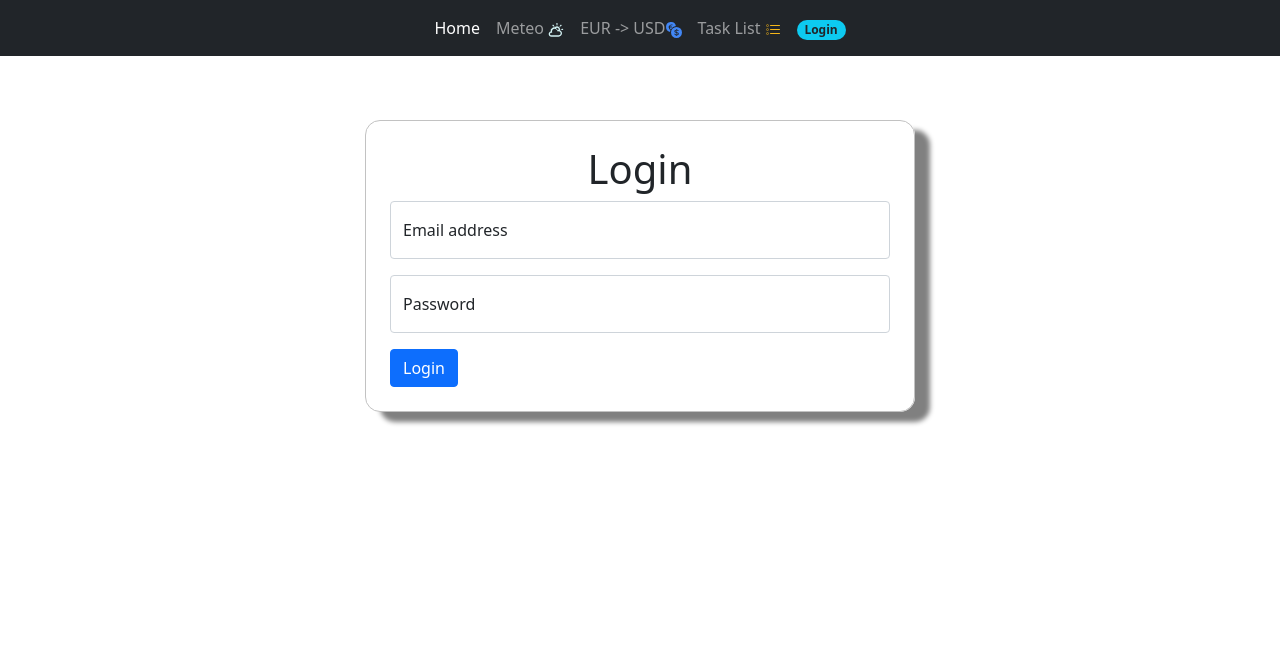
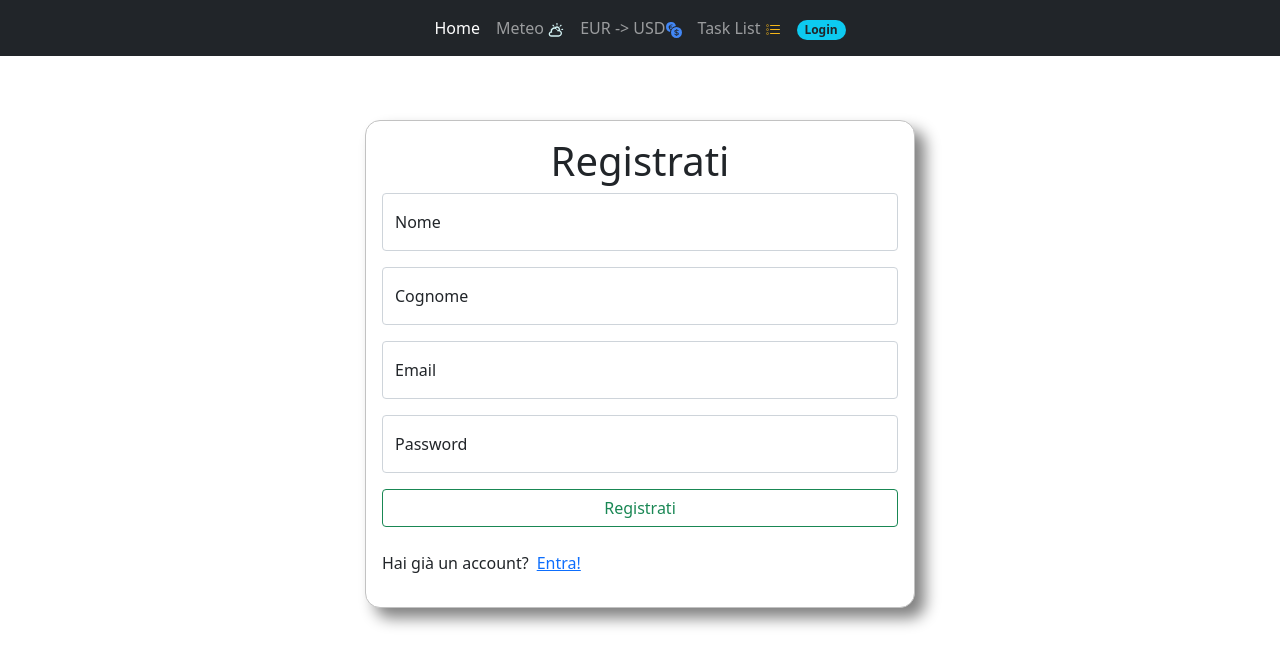
Before and after one commit to Chri2187/fullstack, a React (Create React App) app in the folder client/: page /register in a window 1280 px wide. Before the commit this address led to /. Shown: the top 666 px of the page. Built offline with nearby package versions, Linux system fonts and the light colour scheme.

Commit message:
General Login update

```diff
--- a/client/src/App.js
+++ b/client/src/App.js
@@ -15,6 +15,7 @@ function App() {
             <Navbar />
             <Routes>
                 <Route path='/' element={<Login />} />
+                <Route path='/register' element={<Register />} />
                 <Route element={<ProtectedRoutes />}>
                     <Route path='/home' element={<Home />} />
                     <Route path='/converter' element={<Converter />} />
--- a/client/src/components/FormInput.js
+++ b/client/src/components/FormInput.js
@@ -1,18 +1,18 @@
-import React from "react";
+import React from 'react';
 
 const FormInput = ({ name, type, value, handleChange, labelText }) => {
     return (
-    <div>
-      <label className="form-label" htmlFor={name}>
-        {labelText}
-      </label>
+        <div className='form-floating mb-3'>
             <input
                 type={type}
-        className="form-control"
+                className='form-control'
+                id={name}
+                placeholder='name@example.com'
                 value={value}
                 name={name}
                 onChange={handleChange}
             />
+            <label htmlFor={name}> {labelText}</label>
         </div>
     );
 };
--- a/client/src/index.css
+++ b/client/src/index.css
@@ -101,7 +101,7 @@ code {
 }
 
 .card {
-    box-shadow: 10px 10px 5px grey;
+    box-shadow: 10px 10px 15px grey;
 }
 
 /* Dashboard */
@@ -124,5 +124,8 @@ code {
 }
 
 .form-login {
-    box-shadow: 10px 10px 5px grey;
+    box-shadow: 10px 10px 15px grey;
 }
+#formContainer {
+    box-shadow: 10px 10px 15px grey;
+}
--- a/client/src/pages/Login.js
+++ b/client/src/pages/Login.js
@@ -1,34 +1,64 @@
-import { useState } from 'react';
+import { useEffect, useState } from 'react';
 import axios from 'axios';
 import Swal from 'sweetalert2';
 import { useNavigate } from 'react-router-dom';
+import { Link } from 'react-router-dom';
+import { useAppContext } from '../context/appContext';
 import FormInput from '../components/FormInput';
+
 const Login = () => {
     const navigate = useNavigate();
-    const [email, setEmail] = useState('');
-    const [password, setPassword] = useState('');
-    const [redirect, setRedirect] = useState(false);
+    const initialState = {
+        email: '',
+        password: '',
+    };
+    const { loginUser, token } = useAppContext();
+
+    useEffect(() => {
+        if (token) {
+            setTimeout(() => {
+                navigate('/home');
+            }, 1000);
+        }
+    }, [token, navigate]);
+
     const urlBE = 'http://localhost:3001/api/auth';
-
+    const [values, setValues] = useState(initialState);
+    const handleChange = (e) => {
+        setValues({ ...values, [e.target.name]: e.target.value });
+    };
     const handleSubmit = async (e) => {
         e.preventDefault();
+
         try {
-            const response = await axios.post(urlBE + '/login', {
-                email,
-                password,
-            });
-            console.log(response.data);
-            if (response.data.user.email === email) {
-                localStorage.setItem('token', response.data.token);
-                localStorage.setItem('user', response.data.user.name);
-                navigate('/home');
-            } else {
-                Swal.fire({
-                    icon: 'error',
-                    title: 'Oops...',
-                    text: 'Something went wrong - Check credentials',
-                });
-            }
+            // const response = await axios.post(urlBE + '/login', {
+            //     email,
+            //     password,
+            // });
+            // console.log(response.data);
+            // if (response.data.user.email === email) {
+            //     localStorage.setItem('token', response.data.token);
+            //     localStorage.setItem('user', response.data.user.name);
+            //     navigate('/home');
+            // } else {
+            //     Swal.fire({
+            //         icon: 'error',
+            //         title: 'Oops...',
+            //         text: 'Something went wrong - Check credentials',
+            //     });
+            // }
+            // if (!email || !password) {
+            //     Swal.fire(
+            //         'I campi Email e Password sono obbligatori',
+            //         '',
+            //         'warning'
+            //     );
+            //     return;
+            // }
+            const { email, password } = values;
+            const currUser = { email, password };
+            console.log(currUser);
+            loginUser(currUser);
 
             Swal.fire({
                 icon: 'success',
@@ -37,9 +67,9 @@ const Login = () => {
                 showConfirmButton: false,
                 timer: 1000,
             });
-            // setTimeout(() => {
-            //     window.location.reload(false);
-            // }, 1000);
+            setTimeout(() => {
+                window.location.reload(false);
+            }, 1000);
         } catch (err) {
             Swal.fire({
                 icon: 'error',
@@ -50,40 +80,42 @@ const Login = () => {
     };
     return (
         <>
-            <div id='formContainer' className='container w-50'>
-                <h1 className='text-center'>Login</h1>
+            <div id='formContainer' className='container w-50  '>
+                <h1 className='text-center'>Accedi</h1>
                 <form onSubmit={handleSubmit}>
-                    <div class='form-floating mb-3'>
-                        <input
-                            type='email'
-                            class='form-control'
-                            id='floatingInput'
-                            placeholder='name@example.com'
-                            value={email}
-                            onChange={(e) => {
-                                setEmail(e.target.value);
-                            }}
-                        />
-                        <label for='floatingInput'>Email address</label>
+                    <FormInput
+                        type='email'
+                        value={values.email}
+                        name='email'
+                        labelText='Email'
+                        handleChange={handleChange}
+                        reqiured
+                    />
+                    <FormInput
+                        type='password'
+                        value={values.password}
+                        name='password'
+                        labelText='Password'
+                        handleChange={handleChange}
+                        reqiured
+                    />
+                    <div className='d-grid gap-2'>
+                        <button
+                            className='btn btn-outline-primary'
+                            type='submit'
+                        >
+                            Login
+                        </button>
                     </div>
-                    <div class='form-floating mb-3'>
-                        <input
-                            type='password'
-                            class='form-control'
-                            id='floatingPassword'
-                            placeholder='Password'
-                            value={password}
-                            onChange={(e) => {
-                                setPassword(e.target.value);
-                            }}
-                        />
-                        <label for='floatingPassword'>Password</label>
-                    </div>
-
-                    <button type='submit' class='btn btn-primary'>
-                        Login
-                    </button>
                 </form>
+                <div className='d-flex'>
+                    <p>
+                        Non hai un account?
+                        <Link to='/register' className='mx-2'>
+                            Registrati qui!
+                        </Link>
+                    </p>
+                </div>
             </div>
         </>
     );
--- a/client/src/pages/Register.js
+++ b/client/src/pages/Register.js
@@ -1,5 +1,5 @@
 import React, { useEffect, useState } from 'react';
-import { useNavigate } from 'react-router-dom';
+import { Link, useNavigate } from 'react-router-dom';
 import Swal from 'sweetalert2';
 import FormInput from '../components/FormInput';
 import { useAppContext } from '../context/appContext';
@@ -9,8 +9,7 @@ const initialState = {
     lastname: '',
     email: '',
     password: '',
-    birthDay: '',
-    isRegistered: true,
+    isRegistered: false,
 };
 const Register = () => {
     const [values, setValues] = useState(initialState);
@@ -28,8 +27,7 @@ const Register = () => {
 
     const handleSubmit = (e) => {
         e.preventDefault();
-        const { name, lastname, email, password, birthDay, isRegistered } =
-            values;
+        const { name, lastname, email, password, isRegistered } = values;
 
         // if (!lastname || !email || !password || (!name && !isRegistered)) {
         if (!email || !password) {
@@ -41,7 +39,7 @@ const Register = () => {
             return;
         }
 
-        const currUser = { name, lastname, email, password, birthDay };
+        const currUser = { name, lastname, email, password };
 
         if (isRegistered) {
             loginUser(currUser);
@@ -96,33 +94,22 @@ const Register = () => {
                             handleChange={handleChange}
                             reqiured
                         />
-                        <FormInput
-                            type='date'
-                            value={values.birthDay}
-                            name='birthDay'
-                            labelText='Data di Nascita'
-                            handleChange={handleChange}
-                        />
                     </div>
                     <div className='d-grid gap-2'>
                         <button
                             type='submit'
                             className='btn btn-outline-success mb-3'
                         >
-                            {!values.isRegistered ? 'Registrati' : 'Login'}
+                            Registrati
                         </button>
-                        <p className='m-0 '>
-                            {!values.isRegistered
-                                ? 'Sei già registrato?'
-                                : 'Non sei ancora registrato?'}
-                        </p>
-                        <button
-                            type='button'
-                            className='btn btn-primary'
-                            onClick={toggleRegistered}
-                        >
-                            {!values.isRegistered ? 'Login' : 'Registrati'}
-                        </button>
+                        <div className='d-flex'>
+                            <p>
+                                Hai già un account?
+                                <Link to='/' className='mx-2'>
+                                    Entra!
+                                </Link>
+                            </p>
+                        </div>
                     </div>
                 </form>
             </div>
```
Also changed, not shown: client/src/components/Navbar.js (+18 -3 lines), client/src/context/appContext.js (+17 -14 lines), client/src/pages/Meteo.js (+44 -34 lines), client/src/pages/RegisterNew.js (added, +101 -0 lines), 2 other files (tests, documents, lock files or other folders). Lines whose indentation alone changed are shown as unchanged.
